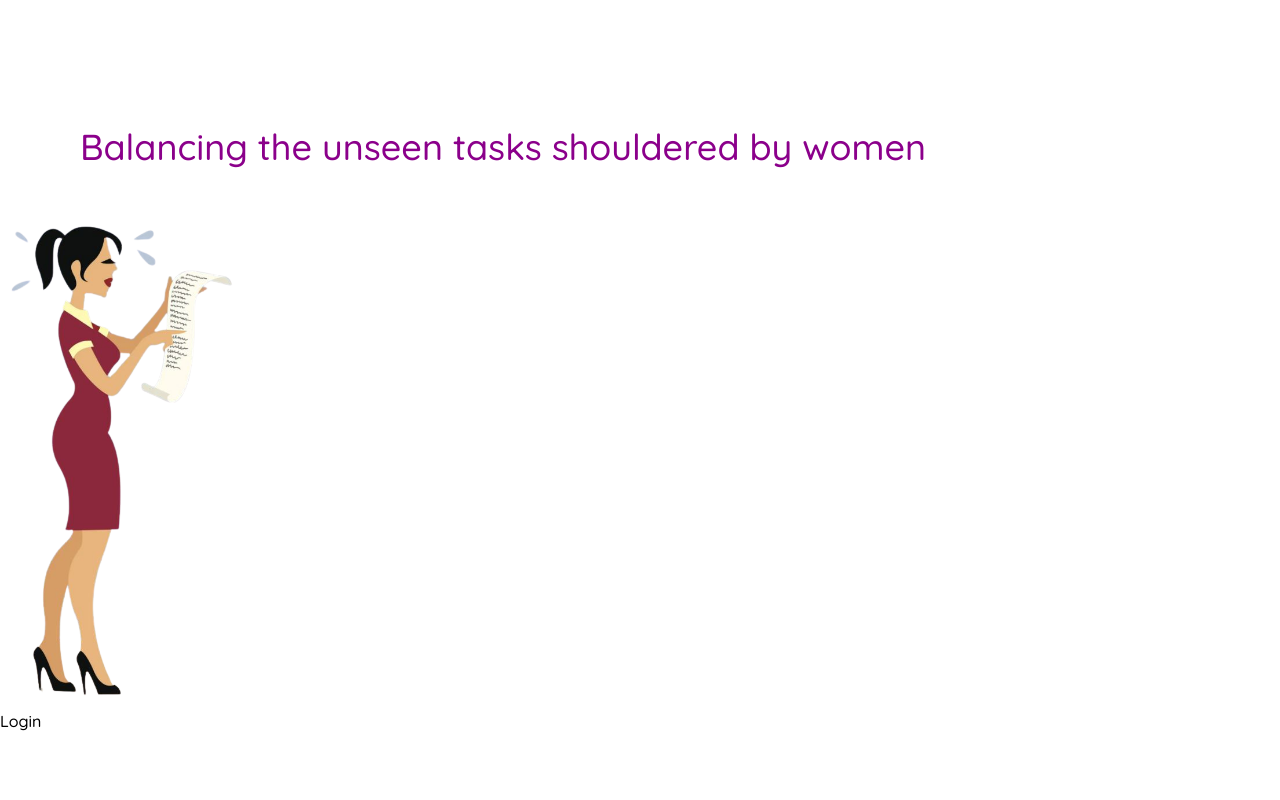
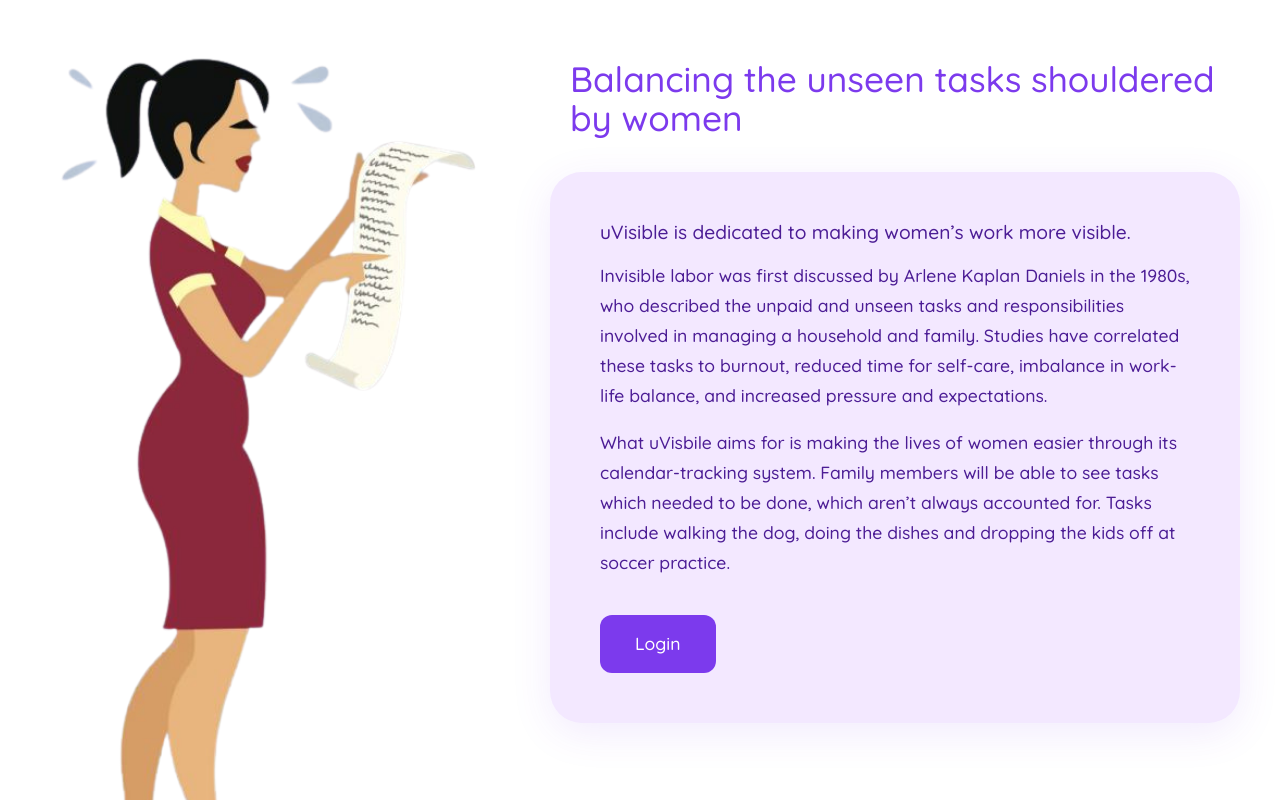
Before and after one commit to gstrand17/uVisible, a React (Vite) app: page / in a window 1280 px wide. Shown: the top 800 px of the page. Built offline with nearby package versions, Linux system fonts and the light colour scheme.

Commit message:
changed the formatting of the home page and added the css then fixed bugs

```diff
--- a/package.json
+++ b/package.json
@@ -10,6 +10,7 @@
     "preview": "vite preview"
   },
   "dependencies": {
+    "@supabase/supabase-js": "^2.97.0",
     "react": "^19.2.0",
     "react-dom": "^19.2.0",
     "react-router-dom": "^7.13.0"
@@ -20,7 +21,7 @@
     "@types/react-dom": "^19.2.3",
     "@vitejs/plugin-react": "^5.1.1",
     "babel-plugin-react-compiler": "^1.0.0",
-    "eslint": "^10.0.1",
+    "eslint": "^9.39.3",
     "eslint-plugin-react-hooks": "^7.0.1",
     "eslint-plugin-react-refresh": "^0.4.24",
     "globals": "^16.5.0",
--- a/src/pages/Home.css
+++ b/src/pages/Home.css
@@ -1,14 +1,68 @@
-h1 {
-    font-size: 27pt;
-    padding-left: 5rem;
-    width: 60rem;
-}
-*/
-.hero{
-    display: inline;
+.hero-inline {
+    display: flex;
+    flex-direction: row;
+    align-items: stretch;
+    gap: 50px;
+    max-width: 1300px;
+    margin: 40px auto;
+    padding: 0 40px;
+    font-family: 'Quicksand', sans-serif;
 }
 
-.hero-image{
-    width: 245px;
-    height: auto;
+.hero-left {
+    flex: 1;
 }
+
+.hero-image {
+    width: 100%;
+    height: 100%;
+    min-height: 500px;
+    object-fit: contain;
+    border-radius: 24px;
+}
+
+.hero-right-stacked {
+    flex: 1.5;
+    display: flex;
+    flex-direction: column;
+    gap: 15px;
+}
+
+.content-box h2 {
+    font-size: 1.2rem;
+    line-height: 1.1;
+    margin-top: 0;
+    margin-bottom: 12px;
+    font-weight: 700;
+    color: #4c1d95;
+}
+
+.hero-heading h1 {
+    color: #7c3aed;
+    font-size: 2.2rem;
+    font-weight: 800;
+    line-height: 1.1;
+    margin: 0;
+    font-family: 'Quicksand', sans-serif;
+}
+
+.content-box {
+    background: #f3e8ff;
+    border-radius: 32px;
+    padding: 50px;
+    box-shadow: 0 10px 40px rgba(124, 58, 237, 0.1);
+    color: #4c1d95;
+    line-height: 1.7;
+    font-size: 1.1rem;
+}
+
+.login-button {
+    display: inline-block;
+    margin-top: 20px;
+    padding: 14px 35px;
+    background-color: #7c3aed;
+    color: white;
+    text-decoration: none;
+    border-radius: 12px;
+    font-weight: 700;
+}
--- a/src/pages/Home.jsx
+++ b/src/pages/Home.jsx
@@ -6,14 +6,26 @@
 
 function Home() {
     return (
-        <>
-            <div className="hero">
-                <h1>Balancing the unseen tasks shouldered by women</h1>
-                <img src={Woman} alt="woman" className="hero-image"></img>
+        <div className="hero-inline">
+
+            <div className="hero-left">
+                <img src={Woman} alt="woman" className="hero-image" />
             </div>
-            <Link to="/Login">Login</Link>
 
-        </>
+            <div className="hero-right-stacked">
+                <div className="hero-heading">
+                    <h1>Balancing the unseen tasks shouldered by women</h1>
+                </div>
+
+                <div className="content-box">
+                    <h2>uVisible is dedicated to making women’s work more visible.</h2>
+                    <p>Invisible labor was first discussed by Arlene Kaplan Daniels in the 1980s, who described the unpaid and unseen tasks and responsibilities involved in managing a household and family. Studies have correlated these tasks to burnout, reduced time for self-care, imbalance in work-life balance, and increased pressure and expectations.</p>
+                    <p>What uVisbile aims for is making the lives of women easier through its calendar-tracking system. Family members will be able to see tasks which needed to be done, which aren’t always accounted for. Tasks include walking the dog, doing the dishes and dropping the kids off at soccer practice.</p>
+
+                    <Link to="/Login" className="login-button">Login</Link>
+                </div>
+            </div>
+        </div>
     );
 }
 
```
Also changed, not shown: 1 other file (tests, documents, lock files or other folders).
